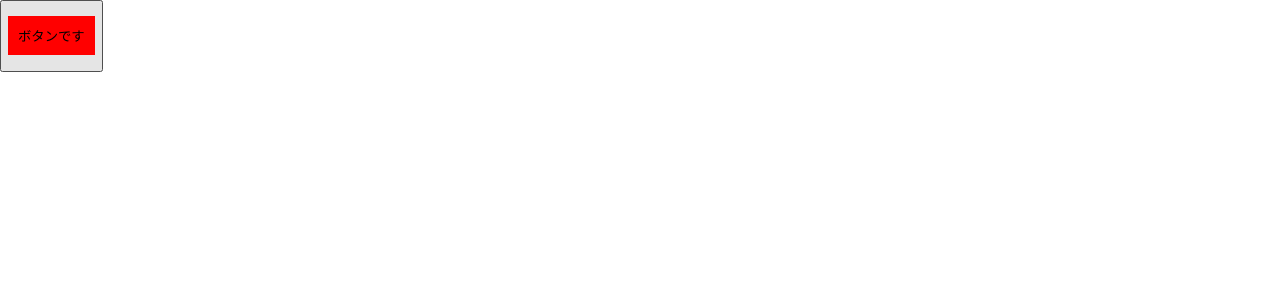
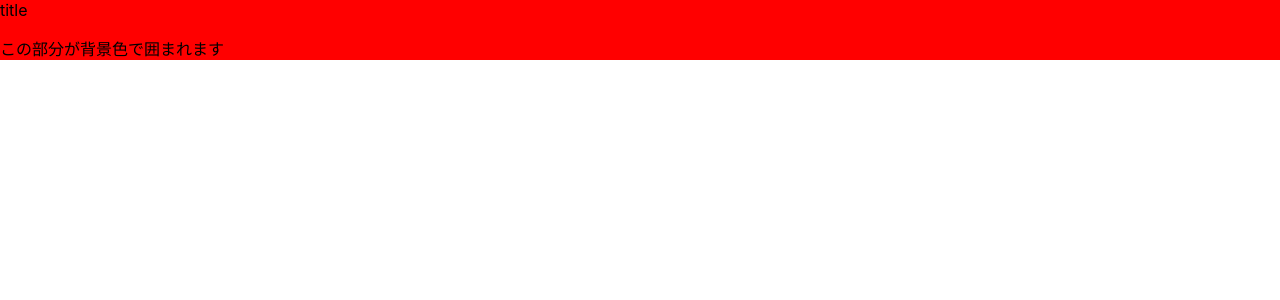
Before and after one commit to takumi0703/react-sample, a React (Create React App) app: page / in a window 1280 px wide. Shown: the top 300 px of the page. Built offline with nearby package versions, Linux system fonts and the light colour scheme.

Commit message:
型と関数について

```diff
--- /dev/null
+++ b/src/components/ContainerSample.tsx
@@ -0,0 +1,31 @@
+import React from "react";
+
+// ReactNode は、<Container><Container/>で囲まれた部分の型指定(JSX)
+// Rubyで言うと、ブロックの型みたいなものかな
+type ContainerProps = {
+  title: string;
+  children: React.ReactNode;
+};
+
+// JSX.Element は、 JSX構文の型指定
+// 別になくてもエラーにはならない。
+const Container = (props: ContainerProps): JSX.Element => {
+  const {title, children} = props;
+
+  return (
+    <div style={{background: "red"}}>
+      <span>{title}</span>
+      <div>{children}</div>
+    </div>
+  )
+}
+
+const Parent = (): JSX.Element => {
+  return (
+    <Container title="title">
+      <p>この部分が背景色で囲まれます</p>
+    </Container>
+  )
+}
+
+export default Parent;
--- /dev/null
+++ b/src/components/Message.tsx
@@ -0,0 +1,31 @@
+
+// 書籍p.85
+// 関数には、クラスと関数があり、 const で定義された関数は関数コンポーネントと呼ばれる
+const Text = (props :{content: string}) => {
+  const { content } = props
+  return <p className="text">{content}</p>
+}
+
+// クラスで書くと下記のような形で、thisを使用しなければいけなかったり
+// なんかわかりづらいので、関数コンポーネントで書くことが多い
+// import React from 'react';
+// class Text extends React.Component<{content: string}> {
+//   render() {
+//     const { content } = this.props
+//     return <p className="text">{content}</p>
+//   }
+// }
+
+const Message = (props: {}) => {
+  const content1 = "content1"
+  const content2 = "content2"
+
+  return (
+    <div>
+      <Text content={content1} />
+      <Text content={content2} />
+    </div>
+  )
+}
+
+export default Message
--- a/src/index.tsx
+++ b/src/index.tsx
@@ -4,6 +4,8 @@ import './index.css';
 import App from './App';
 import reportWebVitals from './reportWebVitals';
 import Hello from './components/Hello';
+import Message from './components/Message';
+import Parent from './components/ContainerSample';
 
 // Reactコードをブラウザに表示するためのコード
 const root = ReactDOM.createRoot(
@@ -12,7 +14,9 @@ const root = ReactDOM.createRoot(
 root.render(
   <React.StrictMode>
     {/* <App /> */}
-    <Hello />
+    {/* <Hello /> */}
+    {/* <Message /> */}
+    <Parent />
   </React.StrictMode>
 );
 
```
